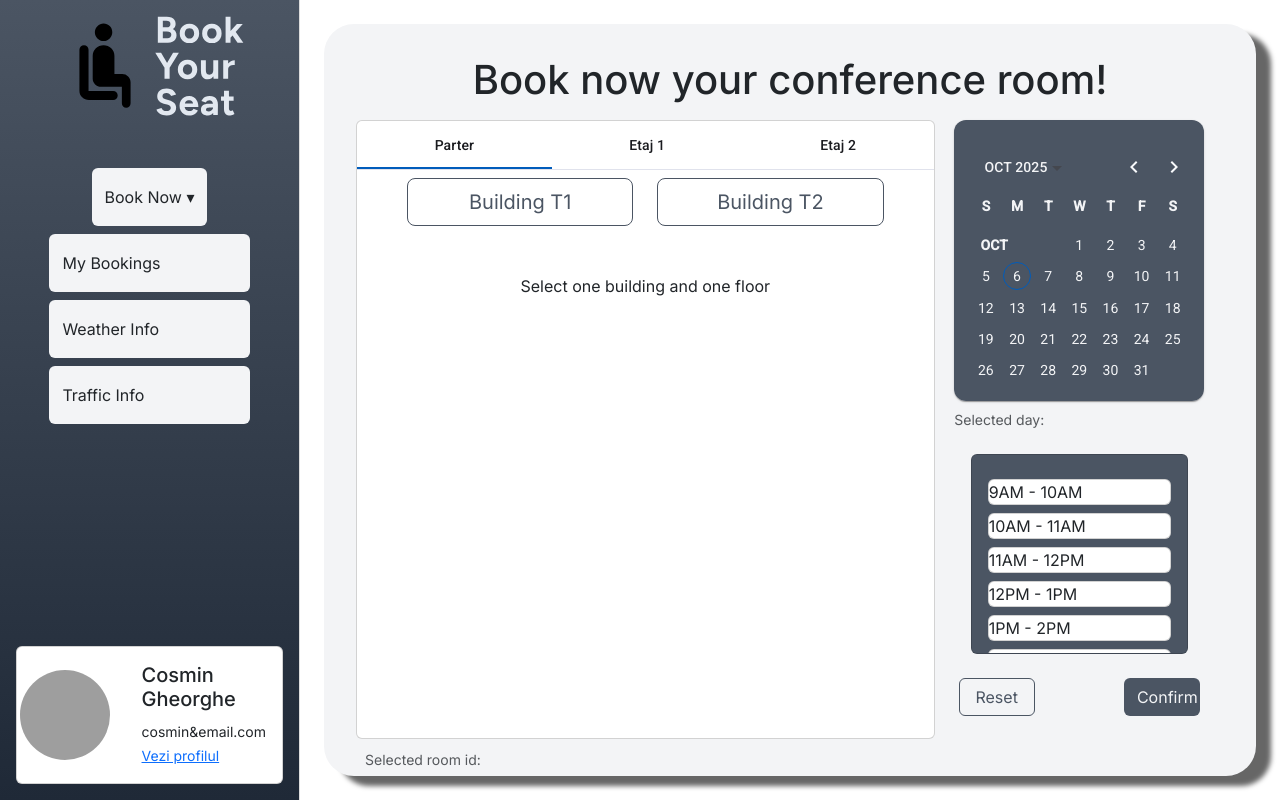
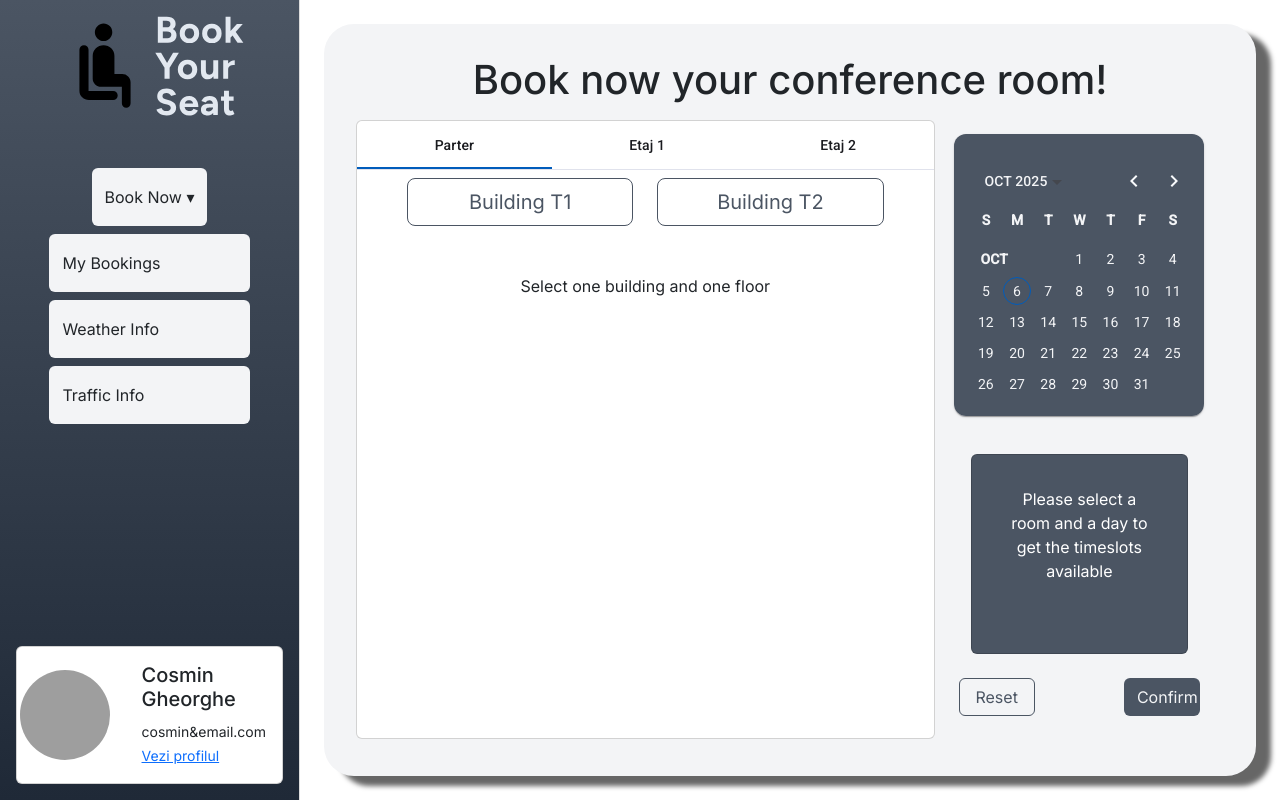
Before and after one commit to ITSSBackToSchool/echipa-3-frontend, an Angular app: page /conference-rooms in a window 1280 px wide. Built offline with nearby package versions, Linux system fonts and the light colour scheme; grey boxes are pictures that could not be loaded.

Commit message:
load timeslots in selector-ore component, red and green logic for availability and logic for available and unavailable timeslots

```diff
--- a/src/app/calendar-conference/calendar-conference.component.html
+++ b/src/app/calendar-conference/calendar-conference.component.html
@@ -1,3 +1,6 @@
 <mat-card class="conference-seats-calendar">
-  <mat-calendar (selectedChange)="onDateChange($event)" [selected]="selected"></mat-calendar>
+  <mat-calendar
+    (selectedChange)="onDateChange($event)"
+    [selected]="selected"
+  ></mat-calendar>
 </mat-card>
--- a/src/app/pages/conference-rooms/conference-rooms.component.html
+++ b/src/app/pages/conference-rooms/conference-rooms.component.html
@@ -8,9 +8,6 @@
         <app-room-selector
           (roomSelected)="onRoomSelected($event)"
         ></app-room-selector>
-        <div class="p-2 small text-muted">
-          Selected room id: {{ selectedRoomId }}
-        </div>
       </div>
       <div class="col-4">
         <div
@@ -21,13 +18,10 @@
             <app-calendar-conference-component
               (daySelected)="onDaySelected($event)"
             ></app-calendar-conference-component>
-            <div class="small text-muted mt-2">
-              Selected day: {{ selectedDay }}
-            </div>
           </div>
         </div>
         <div class="row m-0 p-4">
-          <app-selector-ore></app-selector-ore>
+          <app-selector-ore [timeslots]="timeslots"></app-selector-ore>
         </div>
         <div class="row m-0" style="height: 10%">
           <div class="col-6 ps-4">
--- a/src/app/pages/conference-rooms/conference-rooms.component.ts
+++ b/src/app/pages/conference-rooms/conference-rooms.component.ts
@@ -16,7 +16,8 @@ import { SelectorOreComponent } from '../../selector-ore/selector-ore.component'
 })
 export class ConferenceRoomsComponent {
   selectedRoomId: number | null = null;
-  selectedDay: string | null = null; // YYYY-MM-DD
+  selectedDay: string | null = null;
+  timeslots: Array<{ start: string; end: string; available: boolean }> = [];
 
   onRoomSelected(roomId: number) {
     this.selectedRoomId = roomId;
@@ -28,14 +29,15 @@ export class ConferenceRoomsComponent {
     this.tryFetchTimeslots();
   }
 
-  // Build dateStart/dateEnd with fixed times and fetch timeslots
   async tryFetchTimeslots() {
     if (!this.selectedRoomId || !this.selectedDay) return;
     const dateStart = `${this.selectedDay}T00:00`;
     const dateEnd = `${this.selectedDay}T23:00`;
     const url = `http://localhost:8080/rooms/timeslots?roomId=${encodeURIComponent(
       String(this.selectedRoomId)
-    )}&dateStart=${encodeURIComponent(dateStart)}&dateEnd=${encodeURIComponent(dateEnd)}`;
+    )}&dateStart=${encodeURIComponent(dateStart)}&dateEnd=${encodeURIComponent(
+      dateEnd
+    )}`;
     console.log('Fetching timeslots GET', url);
     try {
       const res = await fetch(url);
@@ -46,6 +48,16 @@ export class ConferenceRoomsComponent {
       }
       const data = await res.json();
       console.log('Timeslots response:', data);
+      // normalize and store
+      if (Array.isArray(data)) {
+        this.timeslots = data.map((t: any) => ({
+          start: t.start,
+          end: t.end,
+          available: Boolean(t.available),
+        }));
+      } else {
+        this.timeslots = [];
+      }
     } catch (err) {
       console.error('Error fetching timeslots', err);
     }
--- a/src/app/selector-ore/selector-ore.component.css
+++ b/src/app/selector-ore/selector-ore.component.css
@@ -1,5 +1,5 @@
-.selected {
-  background-color: #f59e0b;
+.card.selected {
+  background-color: #f59e0b !important;
   color: white;
 }
 .card {
@@ -12,3 +12,13 @@
 .bg-light {
   background-color: #f8f9fa !important;
 }
+.available {
+  background-color: #16a34a; /* green */
+  color: white;
+}
+.unavailable {
+  background-color: #dc2626; /* red */
+  color: white;
+  opacity: 0.9;
+  cursor: not-allowed;
+}
--- a/src/app/selector-ore/selector-ore.component.html
+++ b/src/app/selector-ore/selector-ore.component.html
@@ -2,12 +2,24 @@
   class="card card-ore overflow-auto p-3"
   style="height: 200px; background-color: #4b5563"
 >
-  <div
-    class="card mt-2"
-    *ngFor="let ora of ore; let i = index"
-    [ngClass]="{ selected: isSelected(i) }"
-    (click)="toggleSelection(i)"
-  >
-    {{ ora }}
-  </div>
+  <ng-container *ngIf="timeslots && timeslots.length > 0; else fallbackOre">
+    <div
+      class="card mt-2"
+      *ngFor="let slot of timeslots; let i = index"
+      [ngClass]="{
+        selected: isSelected(i),
+        available: slot.available,
+        unavailable: !slot.available
+      }"
+      (click)="toggleSelection(i)"
+    >
+      {{ slot.start | slice : 11 : 16 }} - {{ slot.end | slice : 11 : 16 }}
+    </div>
+  </ng-container>
+
+  <ng-template #fallbackOre>
+    <div class="p-3 text-center" style="color: white">
+      Please select a room and a day to get the timeslots available
+    </div>
+  </ng-template>
 </div>
--- a/src/app/selector-ore/selector-ore.component.ts
+++ b/src/app/selector-ore/selector-ore.component.ts
@@ -1,5 +1,6 @@
-import { Component } from '@angular/core';
+import { Component, Input } from '@angular/core';
 import { CommonModule } from '@angular/common';
+import { time } from 'node:console';
 
 @Component({
   selector: 'app-selector-ore',
@@ -9,6 +10,12 @@ import { CommonModule } from '@angular/common';
   styleUrls: ['./selector-ore.component.css'],
 })
 export class SelectorOreComponent {
+  @Input() timeslots: Array<{
+    start: string;
+    end: string;
+    available: boolean;
+  }> | null = null;
+
   ore = [
     '9AM - 10AM',
     '10AM - 11AM',
@@ -22,28 +29,46 @@ export class SelectorOreComponent {
   endIndex: number | null = null;
 
   toggleSelection(index: number) {
+    const available = this.isAvailable(index);
+    if (!available) {
+      return;
+    }
+
     if (this.startIndex === null) {
       this.startIndex = index;
       this.endIndex = index;
-    } else if (
-      this.endIndex !== null &&
-      (index === this.endIndex + 1 || index === this.startIndex - 1)
-    ) {
-      if (index > this.endIndex!) {
+
+      return;
+    }
+
+    if (this.endIndex !== null && index === this.endIndex + 1) {
+      if (this.isAvailable(index)) {
         this.endIndex = index;
-      } else if (index < this.startIndex!) {
+        return;
+      }
+    }
+
+    if (this.startIndex !== null && index === this.startIndex - 1) {
+      if (this.isAvailable(index)) {
         this.startIndex = index;
+        return;
       }
-    } else {
-      this.startIndex = index;
-      this.endIndex = index;
     }
-    console.log(`Acesta e start ${this.startIndex}`);
-    console.log(`Acesta e end ${this.endIndex}`);
+
+    this.startIndex = index;
+    this.endIndex = index;
   }
 
   isSelected(index: number): boolean {
     if (this.startIndex === null || this.endIndex === null) return false;
     return index >= this.startIndex && index <= this.endIndex;
   }
+
+  isAvailable(index: number): boolean {
+    if (this.timeslots && this.timeslots.length > index) {
+      return Boolean(this.timeslots[index].available);
+    }
+
+    return true;
+  }
 }
```
Also changed, not shown: src/app/calendar-conference/calendar-conference.component.ts (+6 -1 lines).
